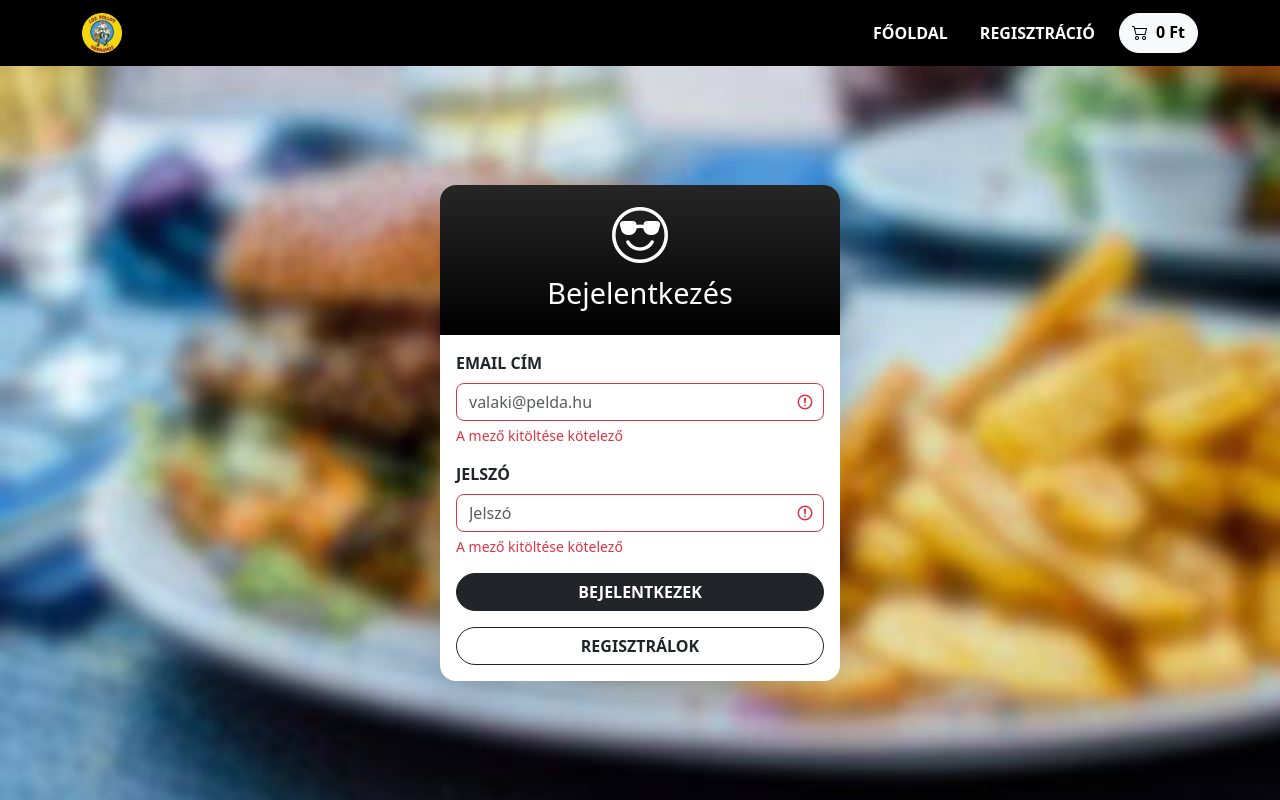
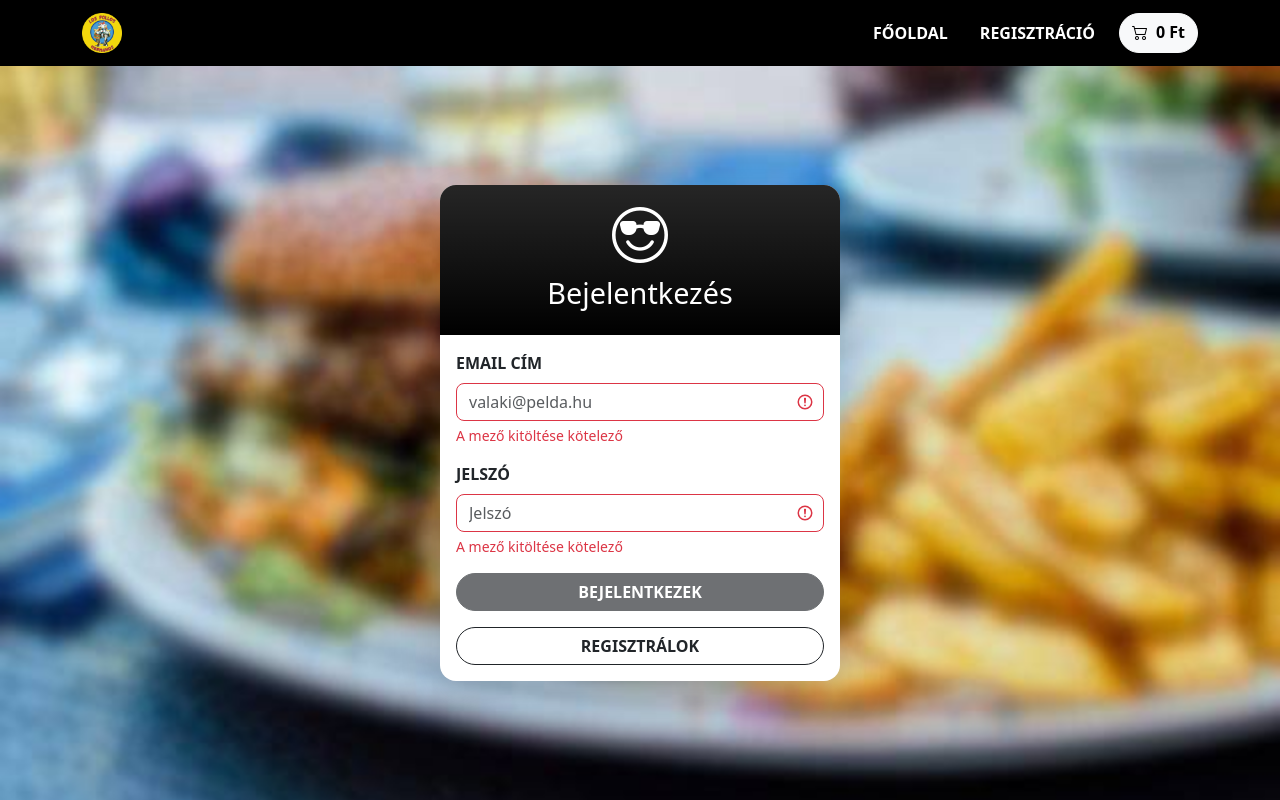
Before and after one commit to bombasztikus/Vizsgaremek, a Vue app in the folder frontend/: page /login in a window 1280 px wide. Built offline with nearby package versions, Linux system fonts and the light colour scheme; no server answers.

Commit message:
gomb letiltása amikor az űrlap ki sincs töltve

```diff
--- a/frontend/src/views/LoginView.vue
+++ b/frontend/src/views/LoginView.vue
@@ -79,7 +79,7 @@ watch([session], onSessionPreset);
                         }" v-if="password.trim().length === 0">A mező kitöltése kötelező</div>
                     </div>
                     <div class="mb-3">
-                        <button type="submit" class="btn btn-dark fw-bold w-100 rounded-pill text-uppercase">Bejelentkezek</button>
+                        <button type="submit" class="btn btn-dark fw-bold w-100 rounded-pill text-uppercase" :disabled="email.length === 0 || password.length === 0">Bejelentkezek</button>
                     </div>
                     <RouterLink class="btn btn-outline-dark fw-bold w-100 rounded-pill text-uppercase" :to="{ name: 'register' }">Regisztrálok</RouterLink>
                 </form>
```
